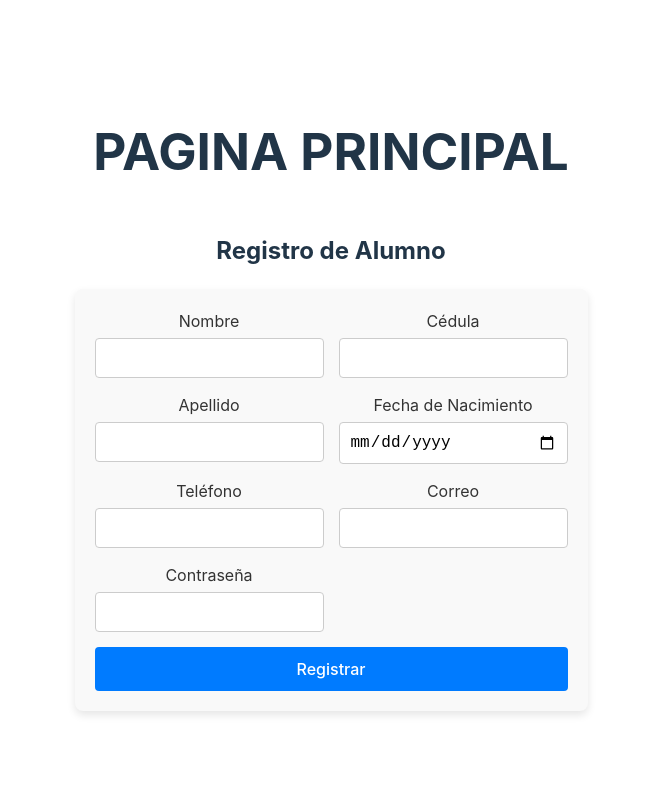
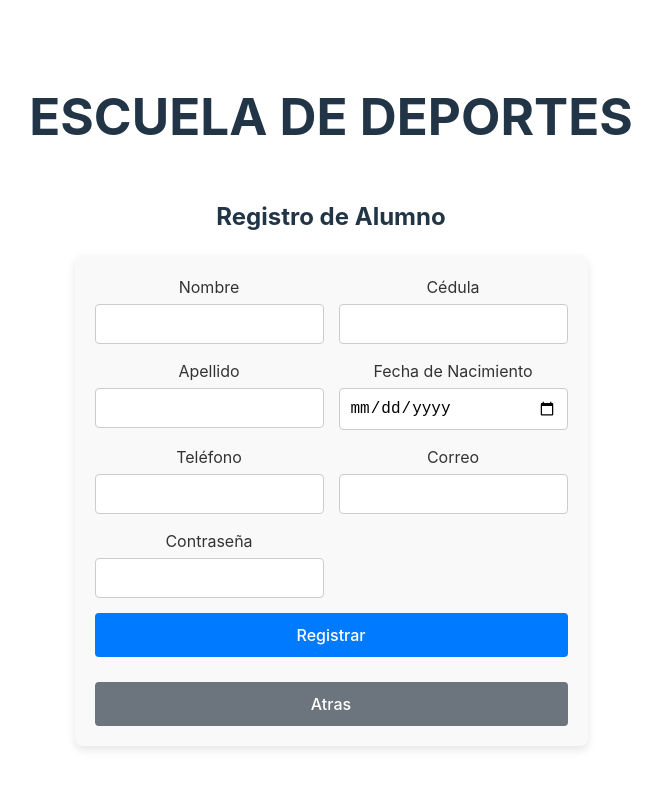
Before and after one commit to JuanBrignone/BDD_Front, a React (Vite) app in the folder BDD_Front/: page /register in a window 1280 px wide. Shown: the top 788 px of the page, without its empty margins (309-971 px from the left). Built offline with nearby package versions, Linux system fonts and the light colour scheme.

Commit message:
arreglos

```diff
--- a/BDD_Front/src/App.jsx
+++ b/BDD_Front/src/App.jsx
@@ -14,7 +14,7 @@ function App() {
   return (
     <>
       <div>
-        <h1>PAGINA PRINCIPAL</h1>
+        <h1>ESCUELA DE DEPORTES</h1>
     <Router>
       <Routes>
         <Route path="/register" element={<RegisterForm />} />
--- a/BDD_Front/src/Components/LForm.css
+++ b/BDD_Front/src/Components/LForm.css
@@ -65,3 +65,13 @@
     font-size: 14px;
     margin-bottom: 15px;
 }
+
+.login-form-button.secondary {
+    background-color: #6c757d;
+    color: white;
+    margin-top: 10px;
+}
+
+.login-form-button.secondary:hover {
+    background-color: #5a6268;
+}
--- a/BDD_Front/src/Components/LoginForm.jsx
+++ b/BDD_Front/src/Components/LoginForm.jsx
@@ -69,9 +69,16 @@ const LoginForm = ({ onSubmit }) => {
                     required
                 />
             </div>
-
             <button type="submit" className="login-form-button">
                 Ingresar
+            </button>
+
+            <button
+                type="button"
+                className="login-form-button secondary"
+                onClick={() => navigate("/register")}
+            >
+                No tengo cuenta
             </button>
         </form>
     );
--- a/BDD_Front/src/Components/RegisterForm.jsx
+++ b/BDD_Front/src/Components/RegisterForm.jsx
@@ -166,6 +166,14 @@ const RegisterForm = () => {
         {successMessage && <p style={{ color: "green" }}>{successMessage}</p>}
 
         <button type="submit">Registrar</button>
+
+        <button
+                type="button"
+                className="atras-form-button secondary"
+                onClick={() => navigate(-1)}
+            >
+                Atras
+            </button>
       </form>
     </div>
   );
--- a/BDD_Front/src/Components/Rform.css
+++ b/BDD_Front/src/Components/Rform.css
@@ -74,3 +74,13 @@ p[style*="color: red"] {
 p[style*="color: green"] {
     color: green;
 }
+
+.atras-form-button.secondary {
+    background-color: #6c757d;
+    color: white;
+    margin-top: 10px;
+}
+
+.atras-form-button.secondary:hover {
+    background-color: #5a6268;
+}
```
